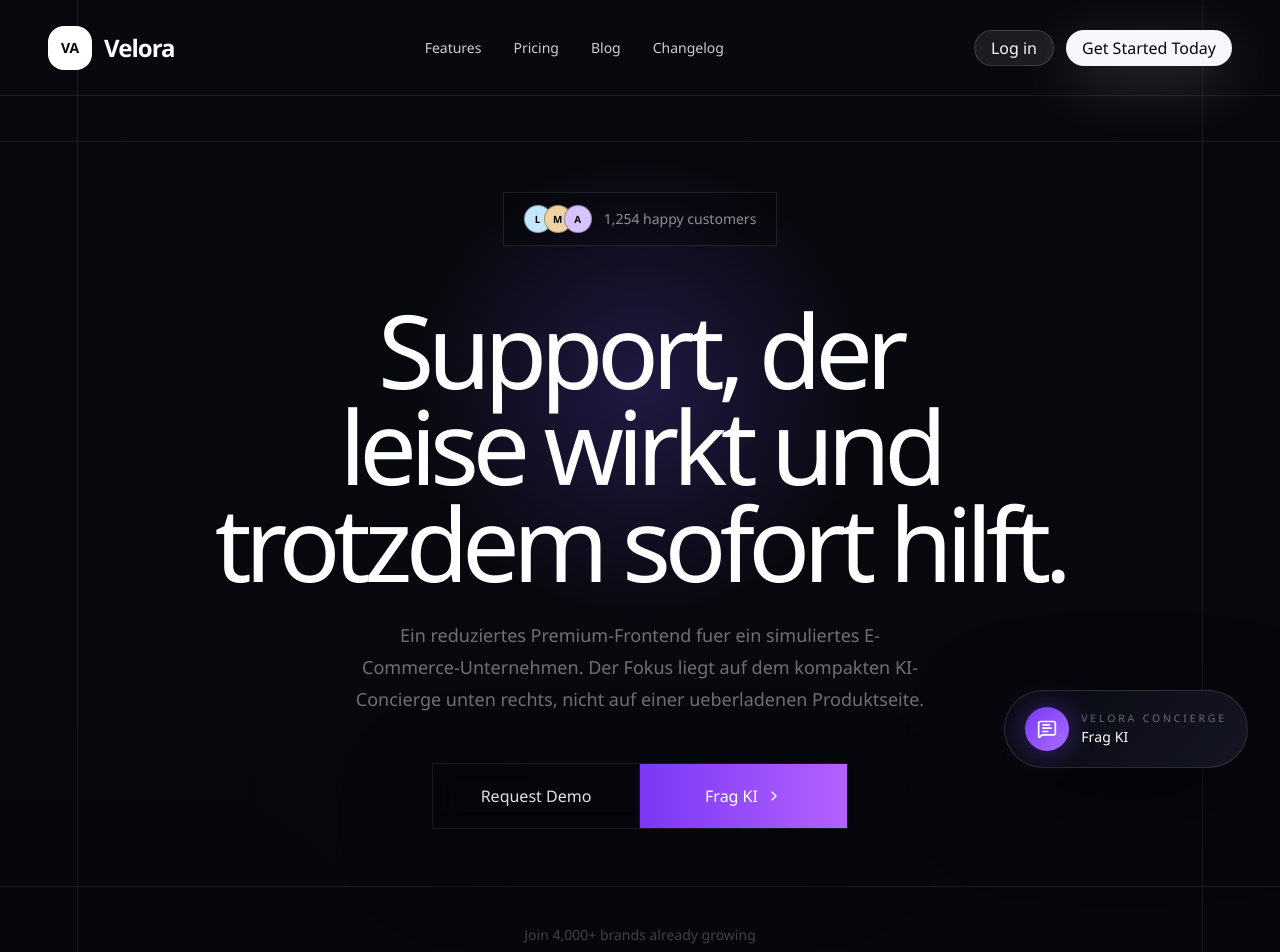
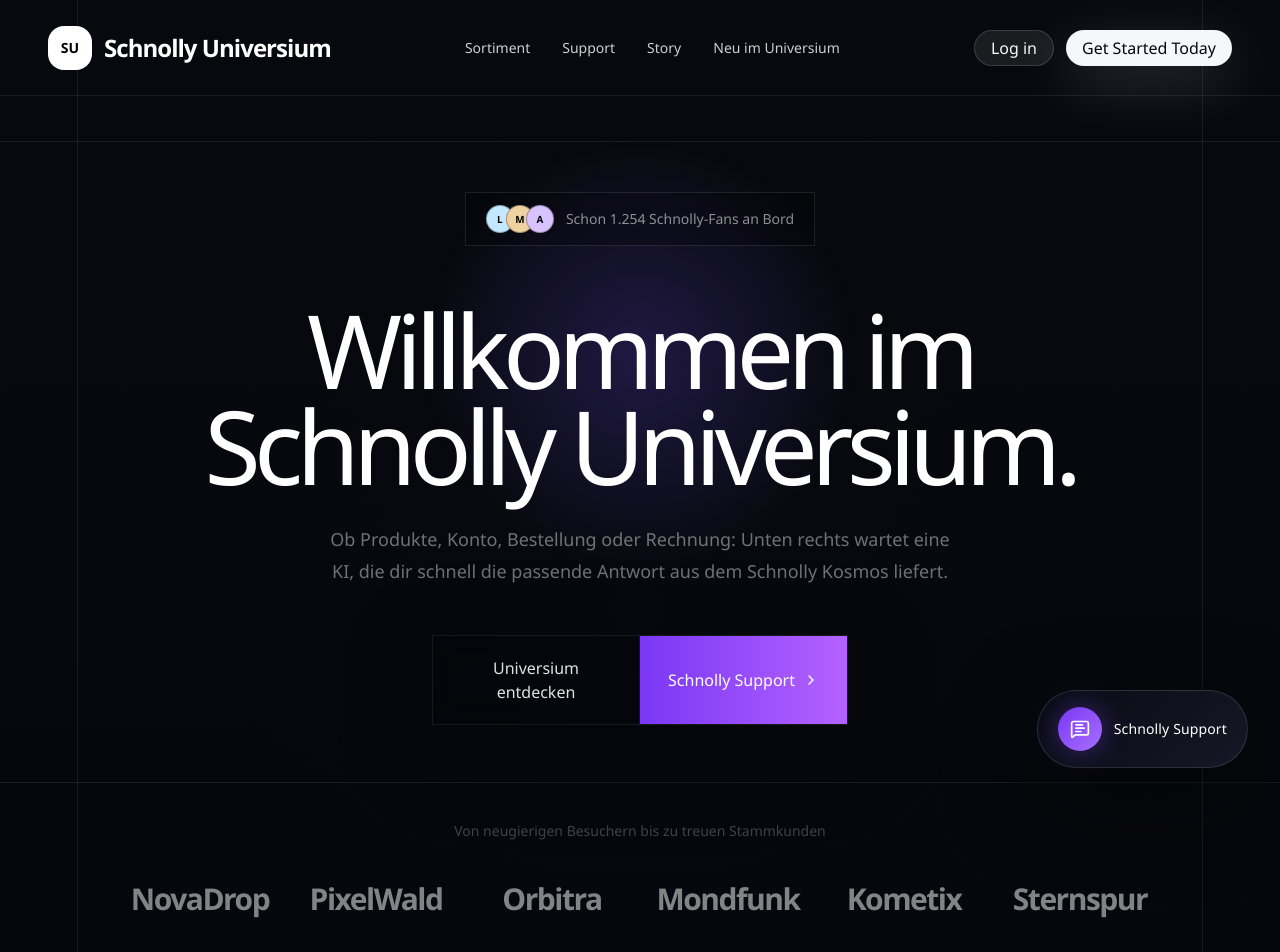
Before and after one commit to niels-2005/CustomerServiceAgent, a React (Vite) app in the folder frontend/: page / in a window 1280 px wide. Shown: the top 952 px of the page. Built offline with nearby package versions, Linux system fonts and the light colour scheme.

Commit message:
refactored frontend

```diff
--- a/frontend/index.html
+++ b/frontend/index.html
@@ -5,9 +5,9 @@
     <meta name="viewport" content="width=device-width, initial-scale=1.0" />
     <meta
       name="description"
-      content="Premium E-Commerce Demo mit eingebettetem KI-Support-Widget."
+      content="Schnolly Universium mit eingebettetem KI-Support fuer Produkte, Konto, Bestellungen und Supportfragen."
     />
-    <title>Velora Atelier | Frag KI</title>
+    <title>Schnolly Universium | Frag KI</title>
   </head>
   <body>
     <div id="root"></div>
--- a/frontend/src/components/chat-widget.tsx
+++ b/frontend/src/components/chat-widget.tsx
@@ -28,7 +28,7 @@ function createWelcomeMessage(): ChatMessage {
     role: "assistant",
     isLocalOnly: true,
     content:
-      "Willkommen bei Velora. Ich helfe dir bei Versand, Retouren, Konto-Fragen und allgemeinen FAQ-Themen. Schreib einfach deine erste Frage unten hinein.",
+      "Willkommen im Schnolly Universium. Wie kann ich dir heute helfen?",
   };
 }
 
@@ -94,7 +94,7 @@ export function ChatWidget({ open, onOpenChange }: ChatWidgetProps) {
   }, [open]);
 
   const canSend = draft.trim().length > 0 && !sending;
-  const launcherLabel = useMemo(() => (open ? "Chat schliessen" : "Frag KI"), [open]);
+  const launcherLabel = useMemo(() => (open ? "Chat schliessen" : "Frag KI oeffnen"), [open]);
 
   function resetConversation() {
     setDraft("");
@@ -199,24 +199,21 @@ export function ChatWidget({ open, onOpenChange }: ChatWidgetProps) {
       <button
         type="button"
         aria-label={launcherLabel}
-        className="group fixed right-5 bottom-5 z-40 flex items-center gap-3 rounded-full border border-white/12 bg-[linear-gradient(135deg,rgba(8,11,18,0.96),rgba(23,23,39,0.92))] px-5 py-4 text-left text-white shadow-[0_30px_90px_rgba(0,0,0,0.55)] backdrop-blur-xl transition-all duration-300 hover:-translate-y-1 hover:shadow-[0_40px_120px_rgba(121,66,245,0.28)] sm:right-8 sm:bottom-8"
+        className="group fixed right-5 bottom-5 z-40 flex items-center gap-3 rounded-full border border-white/12 bg-[linear-gradient(135deg,#080b12,#171727)] px-5 py-4 text-left text-white shadow-[0_30px_90px_rgba(0,0,0,0.55)] transition-all duration-300 hover:-translate-y-1 hover:shadow-[0_40px_120px_rgba(121,66,245,0.28)] sm:right-8 sm:bottom-8"
         onClick={() => onOpenChange(true)}
       >
         <span className="flex size-11 items-center justify-center rounded-full bg-[linear-gradient(135deg,#7a37f5,#a76fff)] text-white shadow-[0_0_28px_rgba(121,66,245,0.45)] transition-transform duration-300 group-hover:scale-105">
           <MessageSquareText className="size-5" />
         </span>
         <span>
-          <span className="block text-[0.65rem] uppercase tracking-[0.28em] text-white/38">
-            Velora Concierge
-          </span>
-          <span className="block text-sm font-medium tracking-[0.01em]">Frag KI</span>
+          <span className="block text-sm font-medium tracking-[0.01em]">Schnolly Support</span>
         </span>
       </button>
 
       <Dialog.Root open={open} onOpenChange={onOpenChange}>
         <Dialog.Portal>
           <Dialog.Overlay className="fixed inset-0 z-40 bg-black/25 data-[state=closed]:animate-[fade-out_180ms_ease-in] data-[state=open]:animate-[fade-in_220ms_ease-out]" />
-          <Dialog.Content className="fixed right-4 bottom-4 z-50 h-[min(42rem,calc(100dvh-2rem))] w-[calc(100vw-2rem)] max-w-[24rem] overflow-hidden rounded-[1.9rem] border border-white/10 bg-[linear-gradient(180deg,rgba(11,12,20,0.98),rgba(8,10,16,0.98))] text-white shadow-[0_30px_140px_rgba(0,0,0,0.62)] outline-none data-[state=closed]:animate-[popup-out_180ms_ease-in] data-[state=open]:animate-[popup-in_260ms_cubic-bezier(0.22,1,0.36,1)] sm:right-8 sm:bottom-8">
+          <Dialog.Content className="fixed right-4 bottom-4 z-50 h-[min(42rem,calc(100dvh-2rem))] w-[calc(100vw-2rem)] max-w-[24rem] overflow-hidden rounded-[1.9rem] border border-white/10 bg-[#0b0d15] text-white shadow-[0_30px_140px_rgba(0,0,0,0.62)] outline-none data-[state=closed]:animate-[popup-out_180ms_ease-in] data-[state=open]:animate-[popup-in_260ms_cubic-bezier(0.22,1,0.36,1)] sm:right-8 sm:bottom-8">
             <div className="flex h-full flex-col">
               <div className="border-b border-white/8 px-5 pt-5 pb-4">
                 <div className="flex items-start justify-between gap-4">
@@ -225,7 +222,7 @@ export function ChatWidget({ open, onOpenChange }: ChatWidgetProps) {
                       <span className="flex size-10 items-center justify-center rounded-full bg-[linear-gradient(135deg,rgba(122,55,245,0.28),rgba(255,255,255,0.06))]">
                         <Bot className="size-5 text-white" />
                       </span>
-                      Frag KI
+                      Schnolly Support
                     </Dialog.Title>
                   </div>
 
@@ -256,10 +253,10 @@ export function ChatWidget({ open, onOpenChange }: ChatWidgetProps) {
                   <article
                     key={message.id}
                     className={cn(
-                      "max-w-[82%] rounded-[1.15rem] px-3.5 py-2.5 text-[0.95rem] leading-[1.45] tracking-[-0.01em] shadow-[0_18px_40px_rgba(0,0,0,0.18)]",
+                      "w-fit rounded-[1.15rem] px-3.5 py-2.5 text-[0.95rem] leading-[1.45] tracking-[-0.01em] shadow-[0_18px_40px_rgba(0,0,0,0.18)]",
                       message.role === "user"
-                        ? "ml-auto border border-white/10 bg-[rgba(255,255,255,0.22)] text-white/95"
-                        : "border border-white/8 bg-[rgba(255,255,255,0.065)] text-white/86",
+                        ? "ml-auto max-w-[72%] border border-white/10 bg-[rgba(255,255,255,0.22)] text-white/95"
+                        : "max-w-[82%] border border-white/8 bg-[rgba(255,255,255,0.065)] text-white/86",
                     )}
                   >
                     <p className="whitespace-pre-wrap">{message.content}</p>
@@ -273,7 +270,7 @@ export function ChatWidget({ open, onOpenChange }: ChatWidgetProps) {
                 ))}
 
                 {sending ? (
-                  <article className="max-w-[82%] rounded-[1.15rem] border border-white/8 bg-[rgba(255,255,255,0.065)] px-3.5 py-2.5 text-[0.95rem] leading-[1.45] tracking-[-0.01em] text-white/74 shadow-[0_18px_40px_rgba(0,0,0,0.18)]">
+                  <article className="w-fit max-w-[82%] rounded-[1.15rem] border border-white/8 bg-[rgba(255,255,255,0.065)] px-3.5 py-2.5 text-[0.95rem] leading-[1.45] tracking-[-0.01em] text-white/74 shadow-[0_18px_40px_rgba(0,0,0,0.18)]">
                     <p className="thinking-shimmer inline-block text-[0.95rem] font-medium text-white/58">
                       Denke nach...
                     </p>
@@ -299,6 +296,7 @@ export function ChatWidget({ open, onOpenChange }: ChatWidgetProps) {
                     value={draft}
                     onChange={(event) => setDraft(event.target.value)}
                     placeholder="Deine Frage an Velora..."
+                    placeholder="Deine Frage an Schnolly..."
                     disabled={sending}
                   />
                   <Button type="submit" size="icon" disabled={!canSend}>
--- a/frontend/src/components/marketing-shell.tsx
+++ b/frontend/src/components/marketing-shell.tsx
@@ -6,8 +6,8 @@ interface MarketingShellProps {
   onOpenChat: () => void;
 }
 
-const navItems = ["Features", "Pricing", "Blog", "Changelog"];
-const partnerMarks = ["ProLine", "hues", "Greenish", "Cloud", "Volume", "PinPoint"];
+const navItems = ["Sortiment", "Support", "Story", "Neu im Universium"];
+const partnerMarks = ["NovaDrop", "PixelWald", "Orbitra", "Mondfunk", "Kometix", "Sternspur"];
 
 export function MarketingShell({ onOpenChat }: MarketingShellProps) {
   return (
@@ -24,9 +24,11 @@ export function MarketingShell({ onOpenChat }: MarketingShellProps) {
         <header className="flex h-24 items-center justify-between">
           <div className="flex items-center gap-3">
             <div className="flex size-11 items-center justify-center rounded-2xl bg-white text-sm font-semibold text-black">
-              VA
+              SU
             </div>
-            <span className="text-2xl font-semibold tracking-[-0.04em] text-white">Velora</span>
+            <span className="text-2xl font-semibold tracking-[-0.04em] text-white">
+              Schnolly Universium
+            </span>
           </div>
 
           <nav className="hidden items-center gap-8 text-sm text-white/80 md:flex">
@@ -65,18 +67,17 @@ export function MarketingShell({ onOpenChat }: MarketingShellProps) {
                 A
               </span>
             </div>
-            <span>1,254 happy customers</span>
+            <span>Schon 1.254 Schnolly-Fans an Bord</span>
           </div>
 
           <div className="relative mt-14 w-full max-w-5xl">
             <div className="absolute inset-x-[20%] top-12 -z-10 h-52 rounded-full bg-[radial-gradient(circle,rgba(125,76,255,0.30),transparent_68%)] blur-3xl" />
             <h1 className="text-balance text-5xl leading-[0.94] font-medium tracking-[-0.065em] text-white sm:text-6xl lg:text-[6.4rem]">
-              Support, der leise wirkt und trotzdem sofort hilft.
+              Willkommen im Schnolly Universium.
             </h1>
             <p className="mx-auto mt-7 max-w-2xl text-balance text-base leading-8 text-white/42 sm:text-lg">
-              Ein reduziertes Premium-Frontend fuer ein simuliertes E-Commerce-Unternehmen.
-              Der Fokus liegt auf dem kompakten KI-Concierge unten rechts, nicht auf einer
-              ueberladenen Produktseite.
+              Ob Produkte, Konto, Bestellung oder Rechnung: Unten rechts wartet eine KI, die
+              dir schnell die passende Antwort aus dem Schnolly Kosmos liefert.
             </p>
 
             <div className="mx-auto mt-12 grid max-w-[26rem] grid-cols-1 border border-white/8 bg-black/18 shadow-[0_24px_90px_rgba(0,0,0,0.36)] backdrop-blur-md sm:grid-cols-2">
@@ -85,19 +86,21 @@ export function MarketingShell({ onOpenChat }: MarketingShellProps) {
                 className="border-b border-white/8 px-7 py-5 text-base text-white/88 transition-colors hover:bg-white/5 sm:border-r sm:border-b-0"
                 onClick={() => undefined}
               >
-                Request Demo
+                Universium entdecken
               </button>
               <button
                 type="button"
                 className="flex items-center justify-center gap-2 bg-[linear-gradient(90deg,#7a37f5,#b462ff)] px-7 py-5 text-base font-medium text-white transition-transform hover:scale-[1.01]"
                 onClick={onOpenChat}
               >
-                Frag KI
+                Schnolly Support
                 <ChevronRight className="size-4" />
               </button>
             </div>
 
-            <div className="mt-24 text-sm text-white/24">Join 4,000+ brands already growing</div>
+            <div className="mt-24 text-sm text-white/24">
+              Von neugierigen Besuchern bis zu treuen Stammkunden
+            </div>
             <div className="mt-10 grid grid-cols-2 gap-x-8 gap-y-6 text-3xl font-semibold tracking-[-0.05em] text-white/50 sm:grid-cols-3 lg:grid-cols-6">
               {partnerMarks.map((mark) => (
                 <div key={mark}>{mark}</div>
@@ -108,13 +111,13 @@ export function MarketingShell({ onOpenChat }: MarketingShellProps) {
           <div className="mt-16 flex flex-wrap items-center justify-center gap-3 text-xs uppercase tracking-[0.24em] text-white/34">
             <div className="inline-flex items-center gap-2 rounded-full border border-white/8 bg-white/4 px-4 py-2">
               <Sparkles className="size-3.5 text-white/50" />
-              FAQ Support heute
+              KI-Support fuer Produkte
             </div>
             <div className="rounded-full border border-white/8 bg-white/4 px-4 py-2">
-              Produkt-Tooling spaeter
+              Hilfe bei Konto & Bestellung
             </div>
             <div className="rounded-full border border-white/8 bg-white/4 px-4 py-2">
-              Video-taugliche UI
+              Schnell. Direkt. Schnolly.
             </div>
           </div>
         </section>
```
